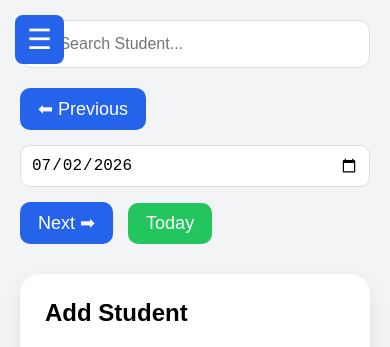
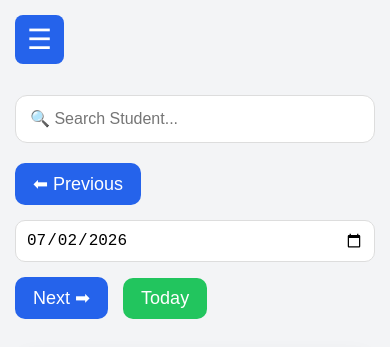
Before and after one commit to LJay18/my-project, a React (Vite) app in the folder frontend/vite-project/: page / in a window 390 px wide. Shown: the top 347 px of the page. Built offline with nearby package versions, Linux system fonts and the light colour scheme; no server answers.

Commit message:
frpontend v2 changes

```diff
--- a/frontend/vite-project/src/App.css
+++ b/frontend/vite-project/src/App.css
@@ -89,4 +89,25 @@ align-items:stretch;
   .sidebar.open {
     left: 0;
   }
+
+  .main {
+    margin-top: 70px;
+    padding: 15px;
+  }
+
+  .menu-btn {
+    position: fixed;
+    top: 15px;
+    left: 15px;
+    z-index: 1100;
+  }
+
+  .topbar {
+    margin-top: 10px;
+  }
+
+  .topbar input {
+    width: 100%;
+    font-size: 16px;
+  }
 }
```
